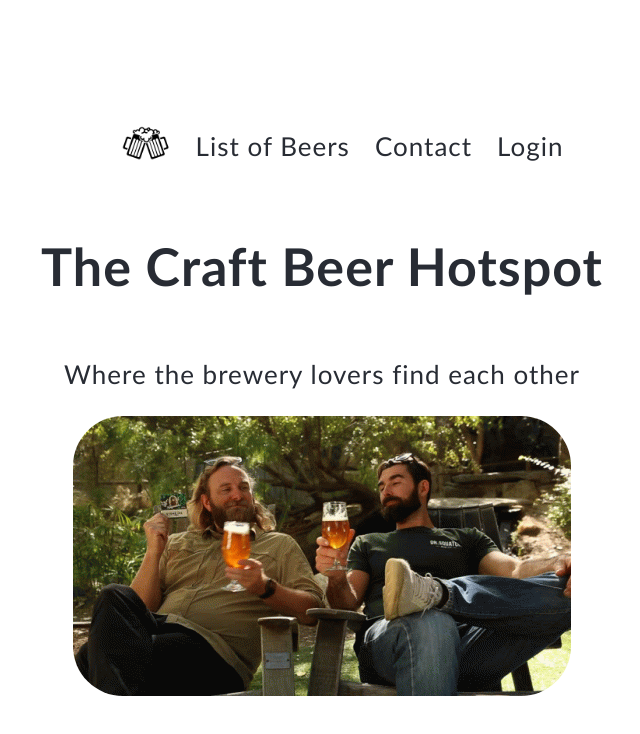
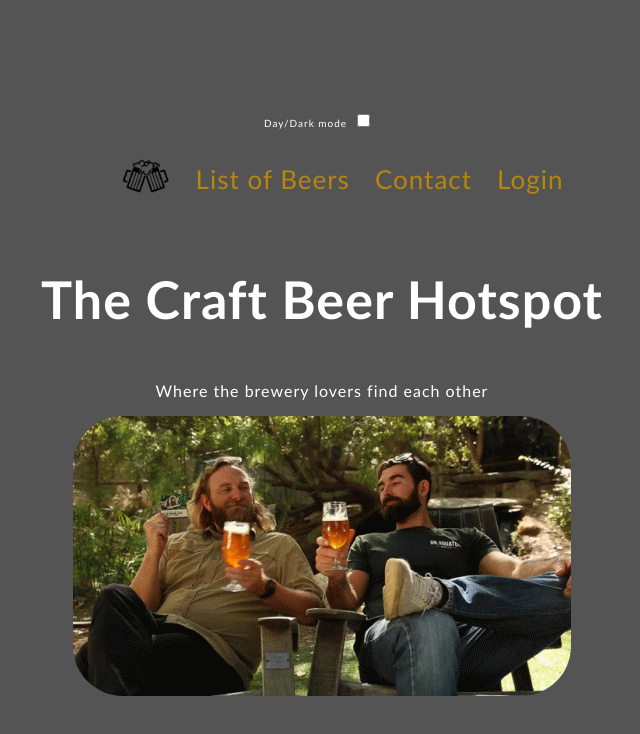
Before and after one commit to Andreurodr/craft-beers-app, a React app: page / in a window 1280 px wide. Shown: the whole page, without its empty margins (318-958 px from the left). Built offline with nearby package versions, Linux system fonts and the light colour scheme; no server answers.

Commit message:
Proyecto final REACT

```diff
--- a/src/components/App.js
+++ b/src/components/App.js
@@ -1,13 +1,14 @@
 import "../styles/App.css";
 import Home from "./Home/Home";
 import Contact from "./Contact/Contact";
-import { Link, Route, Routes, useNavigate } from "react-router-dom";
+import { Route, Routes, useNavigate } from "react-router-dom";
 import { useState, useEffect } from "react";
 import BeerList from "./BeerList/BeerList";
 import Navbar from "./NavBar/Navbar";
 import Profile from "./Profile/Profile";
 import Login from "./Login/Login";
 import NotFound from "./NotFoundPage/NotFound";
+import { color } from "./Context/themeContext";
 
 
 const userList = [
@@ -54,6 +55,11 @@ function App() {
   const [user, setUser] = useState(null);
   const [loginError, setLoginError] = useState("");
   const [beers, setBeers] = useState([]);
+  const [theme, setTheme] = useState(false)
+
+  const handleClick = (ev) => {
+    setTheme(ev.target.checked)
+  }
 
   useEffect(()=>{
     fetch("https://api.punkapi.com/v2/beers")
@@ -84,8 +90,13 @@ function App() {
   };
 
   return (
-    <div className="App">
-      <Navbar user={user} logoutUser={logoutUser} />
+    <div className={theme ? "white" : "black"}>
+      <form className="theme" action="">
+        <label>Day/Dark mode</label>
+        <input type='checkbox' name="colorTheme" onChange={handleClick} checked={theme}/>
+      </form>
+      <color.Provider value={theme}>
+      <Navbar user={user} logoutUser={logoutUser}/>
 
       <Routes>
         <Route path="/" element={<Home />} />
@@ -109,6 +120,7 @@ function App() {
         />
         <Route path="*" element={<NotFound />} />
       </Routes>
+      </color.Provider>
     </div>
   );
 }
--- a/src/components/BeerList/BeerList.jsx
+++ b/src/components/BeerList/BeerList.jsx
@@ -11,7 +11,7 @@ const BeerList = ({beers}) => {
     }
 
     return(
-        <section>
+        <section className="section">
         {renderBeers()}
         </section>
     )
--- /dev/null
+++ b/src/components/Context/themeContext.jsx
@@ -0,0 +1,3 @@
+import { createContext } from "react";
+
+export const color = createContext()
--- a/src/styles/App.css
+++ b/src/styles/App.css
@@ -1,4 +1,4 @@
-.App {
+.white {
   font-family: "Trebuchet MS", "Lucida Sans Unicode", "Lucida Grande",
     "Lucida Sans", Arial, sans-serif;
   background-color: white;
@@ -9,6 +9,19 @@
   justify-content: center;
   font-size: calc(10px + 2vmin);
   color: #282c34;
+  letter-spacing: 1px;
+}
+.black {
+  font-family: "Trebuchet MS", "Lucida Sans Unicode", "Lucida Grande",
+    "Lucida Sans", Arial, sans-serif;
+  background-color: #545454;
+  min-height: 100vh;
+  display: flex;
+  flex-direction: column;
+  align-items: center;
+  justify-content: center;
+  font-size: calc(10px + 2vmin);
+  color: white;
   letter-spacing: 1px;
 }
 
@@ -27,8 +40,15 @@
   margin-top: -12px;
 }
 
+.section{
+  display: flex;
+  flex-wrap: wrap;
+  justify-content: center;
+
+}
+
 .beer_card {
-  width: 500px;
+  width: 300px;
   border: 1px solid black;
   border-radius: 20px;
   padding: 20px;
@@ -40,8 +60,8 @@
   width: 100px;
 }
 
-a {
-  color: #282c34;
+a{
+  color: darkgoldenrod;
   text-decoration: none;
 }
 
@@ -91,3 +111,16 @@ textarea {
   font-weight: bold;
   width: 100%;
 }
+
+.theme{
+  display: block;
+  font-size: x-small;
+}
+
+p{
+  font-size: 16px;
+}
+
+h5{
+  color: darkgoldenrod;
+}
```
